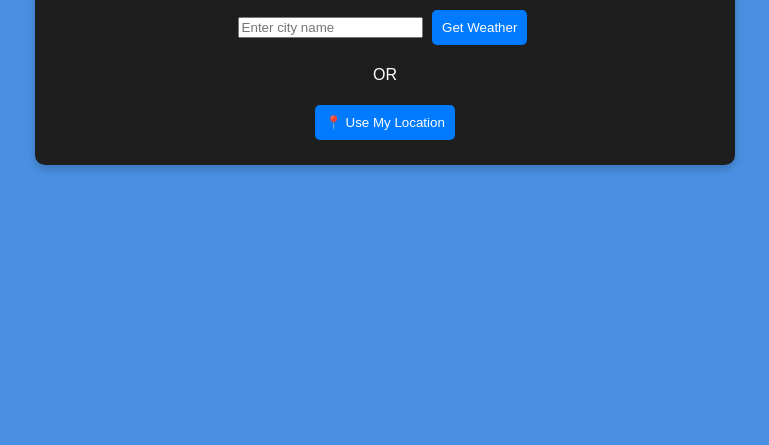
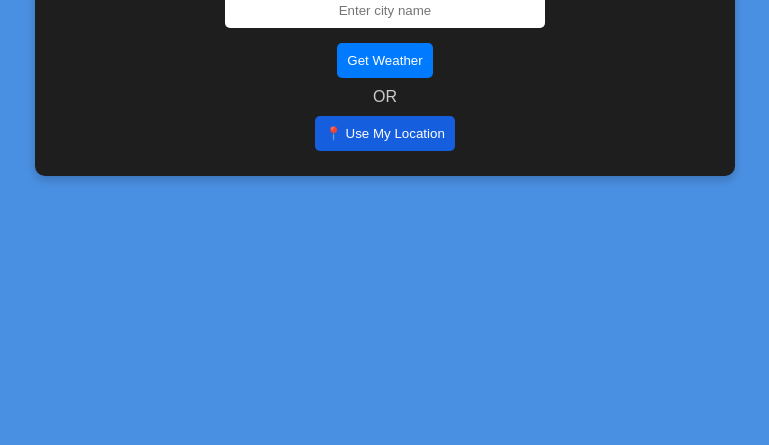
Before and after one commit to Mahi-kumari/weatherapp, a plain HTML site: page index.html in a window 1280 px wide. Shown: the part 355-800 px from the top of the page, without its empty margins (255-1024 px from the left). Drawn offline with Linux system fonts and the light colour scheme.

Commit message:
style.css

```diff
--- a/style.css
+++ b/style.css
@@ -10,13 +10,10 @@ body {
     margin: 0;
     flex-direction: column;
 }
-
 .main-container {
-    width: 120%;
+    width: 90%;
     max-width: 700px;
 }
-
-/* Input Section */
 .container {
     background: #1e1e1e;
     padding: 20px;
@@ -25,7 +22,48 @@ body {
     margin-bottom: 20px;
 }
 
-/* Result Container */
+
+.search-container {
+    display: flex;
+    flex-direction: column;
+    align-items: center;
+}
+
+.search-container input {
+    width: 100%;
+    max-width: 300px;
+    padding: 10px;
+    margin-bottom: 10px;
+    border-radius: 5px;
+    border: none;
+    outline: none;
+    text-align: center;
+}
+
+p {
+    margin: 5px 0;
+    font-size: 16px;
+    color: #ccc;
+}
+
+button {
+    padding: 10px;
+    margin: 5px;
+    border: none;
+    background: #007BFF;
+    color: white;
+    border-radius: 5px;
+    cursor: pointer;
+}
+
+#locationButton {
+    background: #155fdf;
+}
+
+#locationButton:hover {
+    background: #2c5bf3;
+}
+
 .result-container {
     background: #222;
     padding: 20px;
@@ -34,7 +72,6 @@ body {
     width: 100%;
 }
 
-/* Weather Box */
 .weather-box, .forecast-box {
     background: #333;
     padding: 15px;
@@ -43,7 +80,6 @@ body {
     margin-bottom: 20px;
 }
 
-/* Forecast Item Styling */
 .forecast-item {
     display: flex;
     justify-content: space-between;
@@ -52,17 +88,6 @@ body {
     background: #444;
     margin: 5px 0;
     border-radius: 8px;
-}
-
-/* Button Styling */
-button {
-    padding: 10px;
-    margin: 5px;
-    border: none;
-    background: #007BFF;
-    color: white;
-    border-radius: 5px;
-    cursor: pointer;
 }
 
 .go-back {
```
